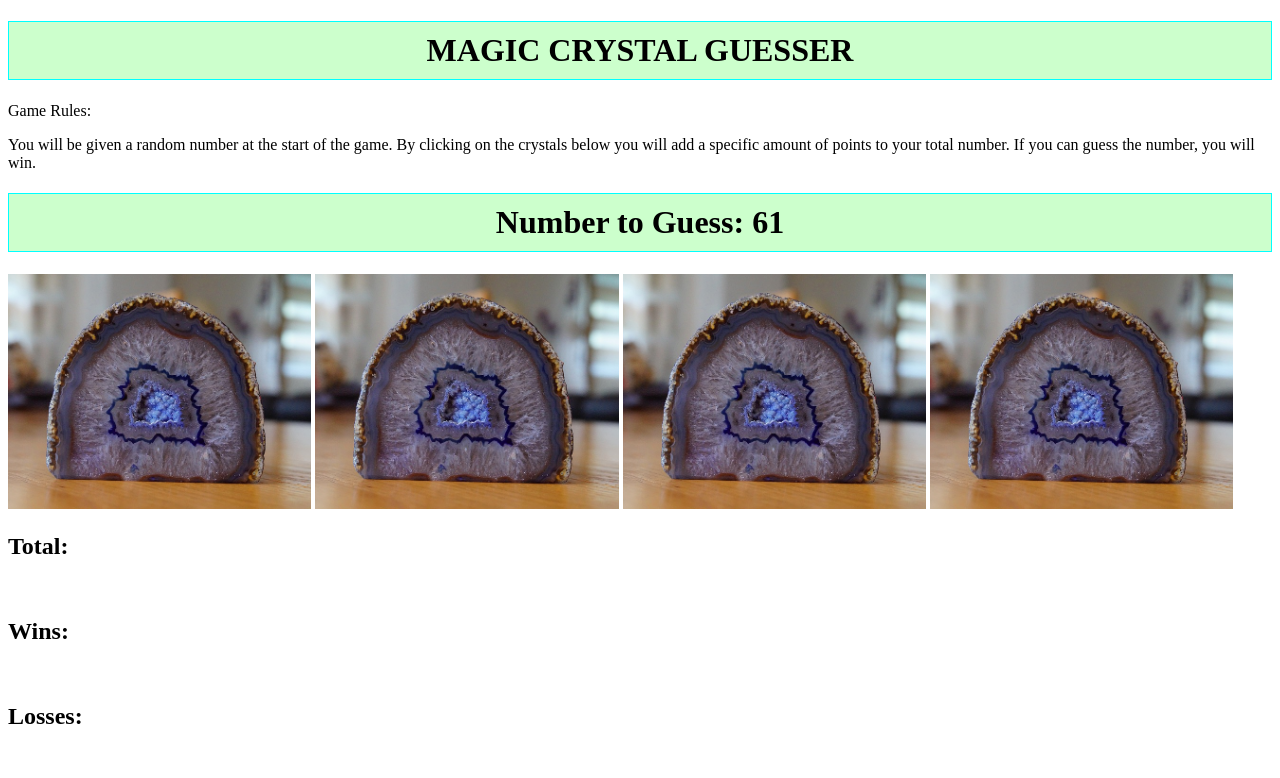
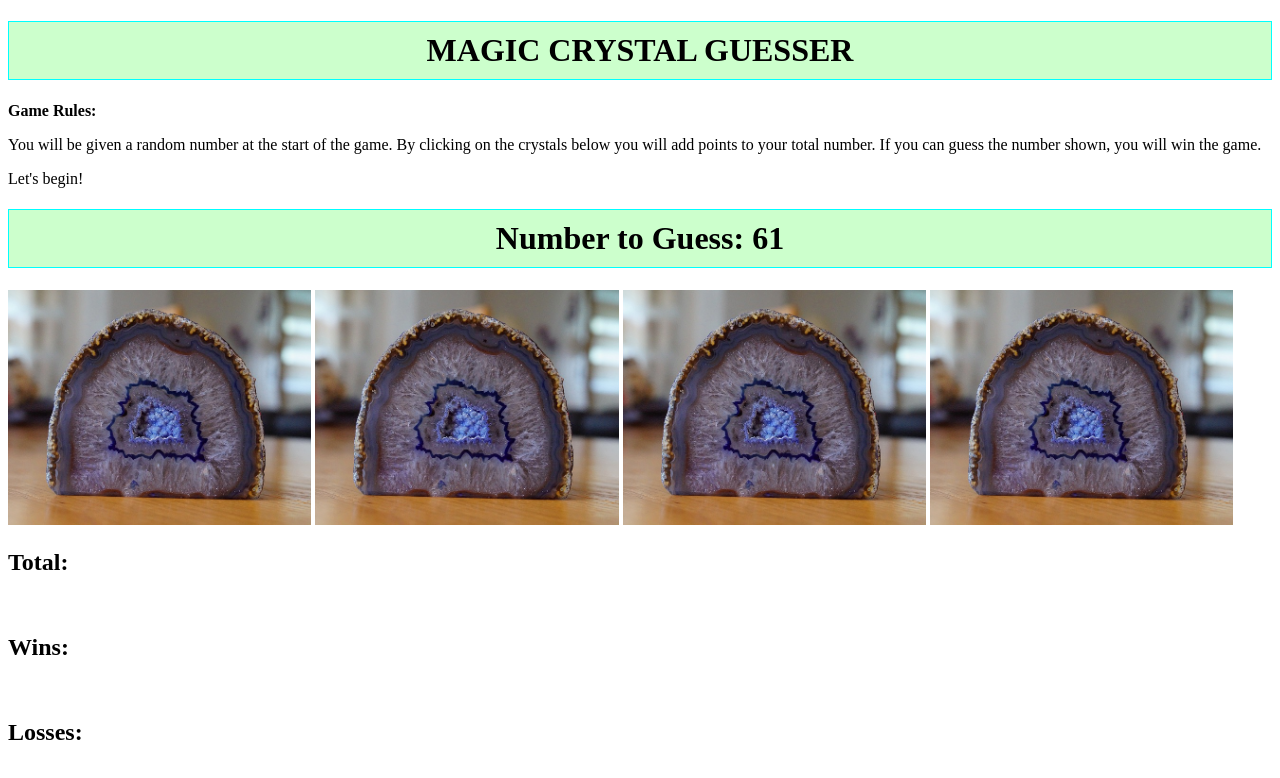
Before and after one commit to bfpulliam/gameCrystal, a plain HTML site: page index.html in a window 1280 px wide. Drawn offline with nearby package versions, Linux system fonts and the light colour scheme.

Commit message:
MD updated

```diff
--- a/index.html
+++ b/index.html
@@ -14,8 +14,9 @@
     <!--Title box-->
     <h1>MAGIC CRYSTAL GUESSER</h1>
     <!--Instructions-->
-    <p>Game Rules:</p>
-    <p>You will be given a random number at the start of the game.  By clicking on the crystals below you will add a specific amount of points to your total number.  If you can guess the number, you will win.</p>
+    <p><strong>Game Rules:</strong></p>
+    <p>You will be given a random number at the start of the game.  By clicking on the crystals below you will add points to your total number.  If you can guess the number shown, you will win the game.</p>
+    <p>Let's begin!</p>
     <!--Where the random number will be displayed-->
     <h1>Number to Guess: <span id="number-to-guess"></span></h1>
     <!--clickable gems-->
```
Also changed, not shown: 1 other file.
